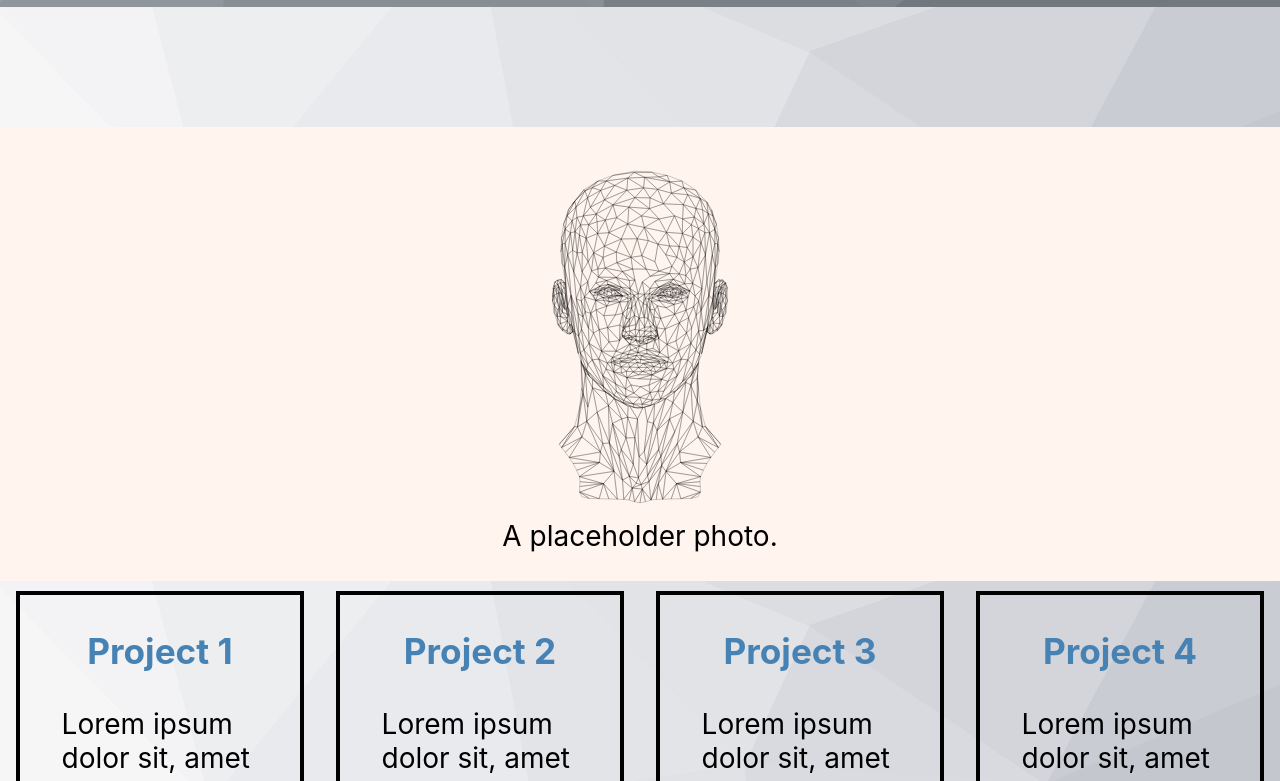
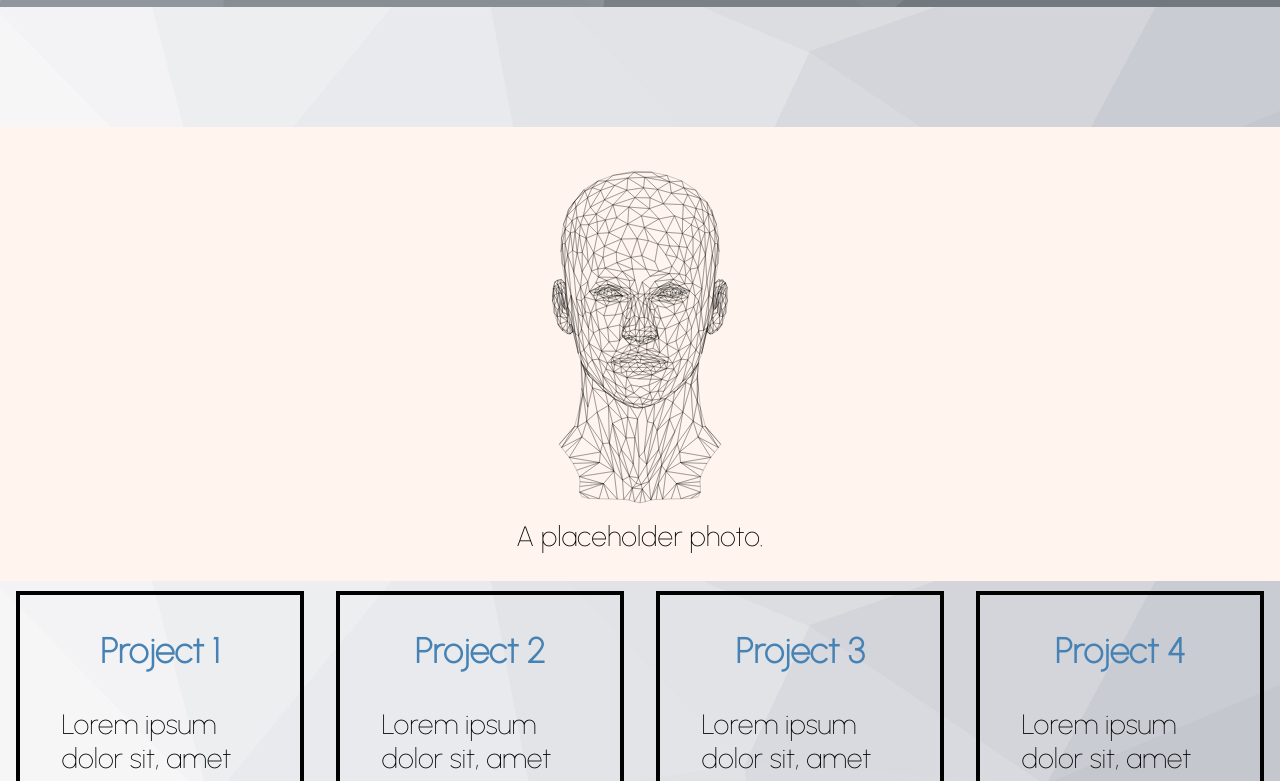
Before and after one commit to mortaen/personal-website, a plain HTML site: page index.html in a window 1280 px wide. Shown: the part 82-863 px from the top of the page. Drawn offline with Linux system fonts and the light colour scheme.

Commit message:
change font

```diff
--- a/index.html
+++ b/index.html
@@ -7,6 +7,9 @@
     <meta name="viewport" content="width=device-width, initial-scale=1.0">
     <title>My Personal Website</title>
     <link rel="stylesheet" href="styles.css">
+    <link rel="preconnect" href="https://fonts.googleapis.com">
+    <link rel="preconnect" href="https://fonts.gstatic.com" crossorigin>
+    <link href="https://fonts.googleapis.com/css2?family=Urbanist:wght@100&display=swap" rel="stylesheet">
 </head>
 
 <body>
--- a/styles.css
+++ b/styles.css
@@ -8,7 +8,7 @@ html {
 
 body {
 
-    font-family: -apple-system, BlinkMacSystemFont, 'Segoe UI', Roboto, Oxygen, Ubuntu, Cantarell, 'Open Sans', 'Helvetica Neue', sans-serif;
+    font-family: 'Urbanist', sans-serif;
     margin: 0px;
     background-color: seashell;
 
```
